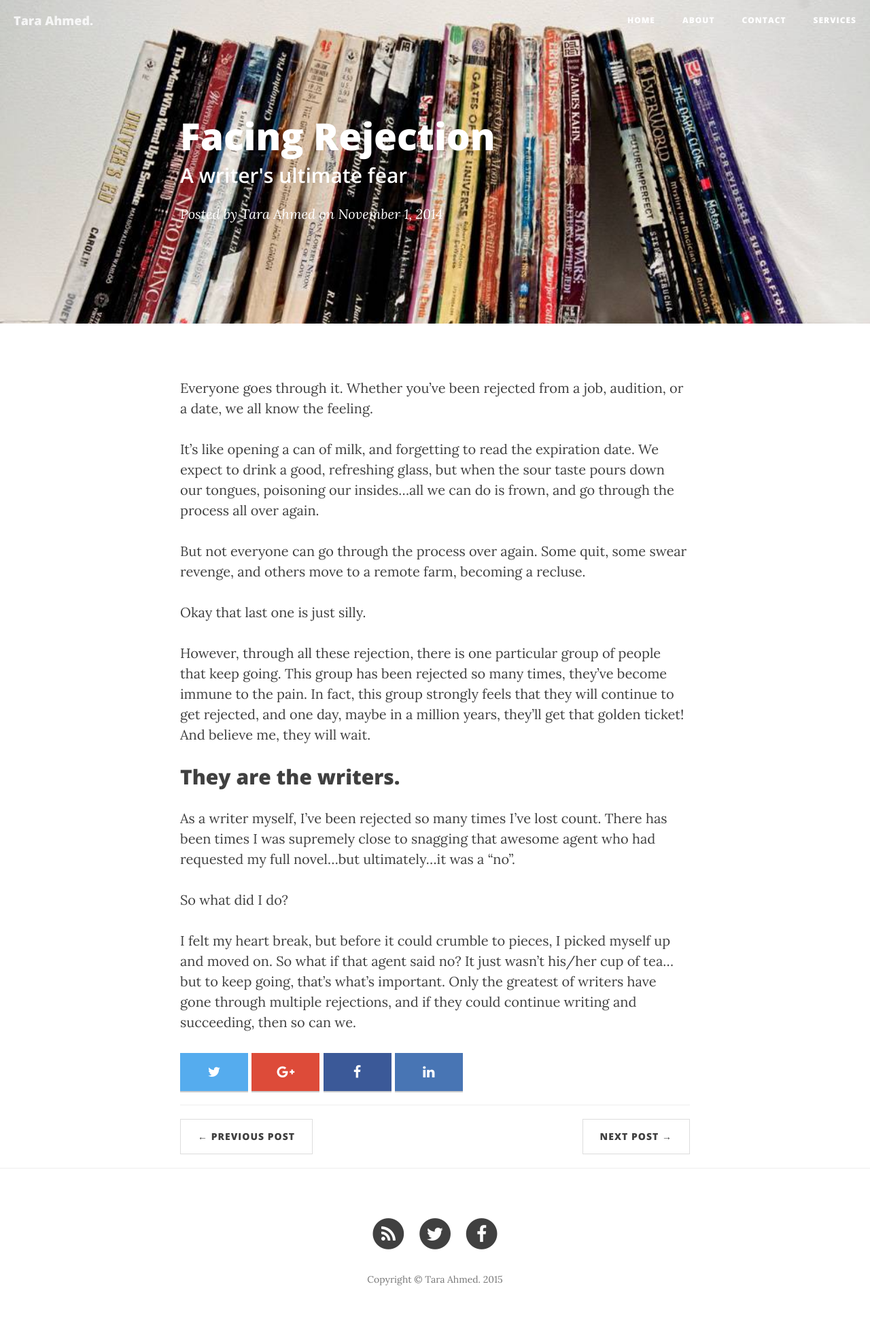
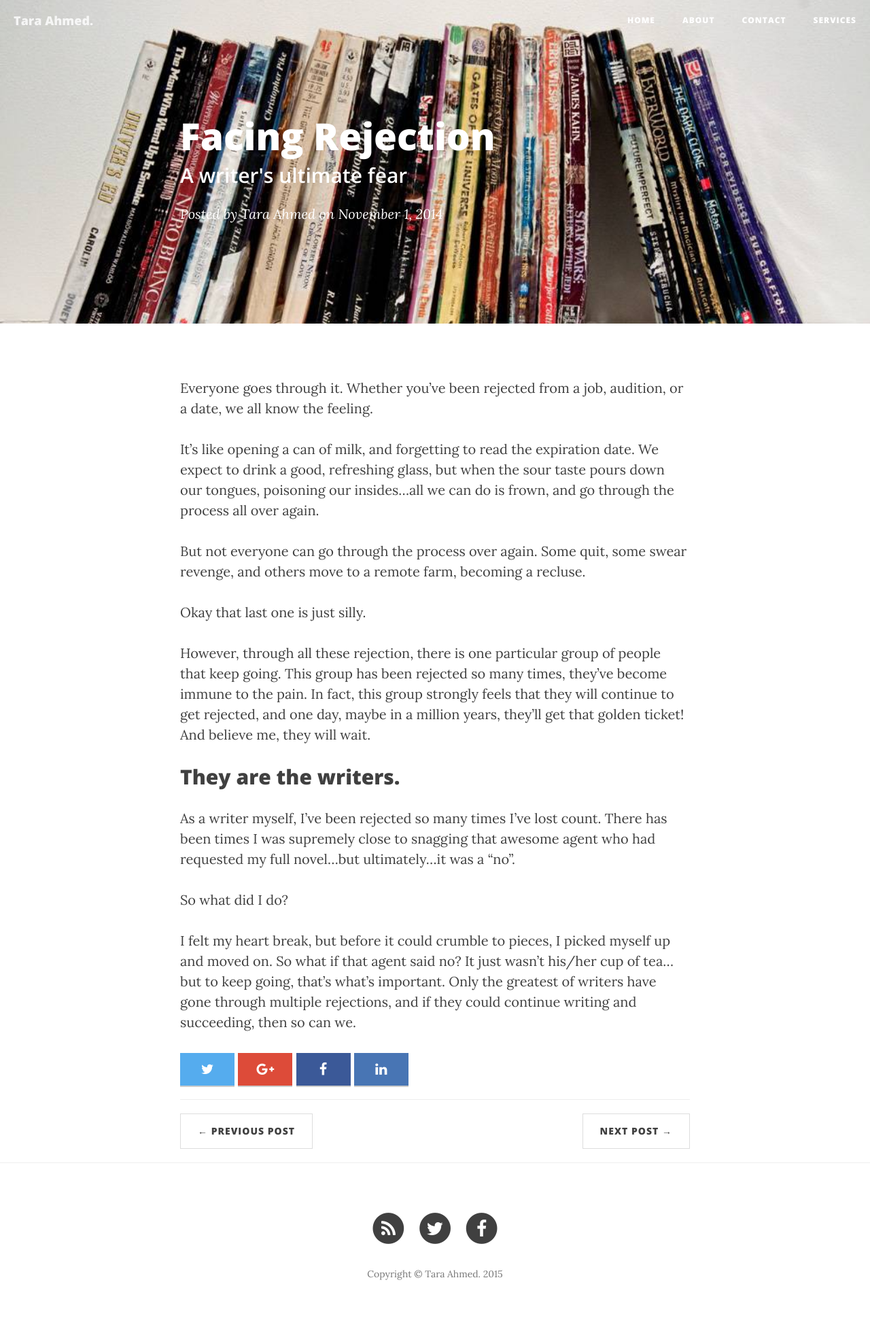
Before and after one commit to taraahmed/taraahmed.github.io, a Jekyll site: the page built from _posts/2014-11-01-facing-rejection.markdown, in a window 1280 px wide. Shown: the whole page at 68% size. Built offline with Jekyll 4.4.1, drawn with Linux system fonts in a browser that asks for light colours; nearby versions of some CDN libraries.

Commit message:
Update clean-blog.css

```diff
--- a/css/clean-blog.css
+++ b/css/clean-blog.css
@@ -402,8 +402,8 @@ body {
     display: inline-block;
     color: #ffffff;
     border: none;
-    padding: 0.7em;
-    width: 5em;
+    padding: 0.5em;
+    width: 4em;
     box-shadow: 0 2px 0 0 rgba(0,0,0,0.2);
     outline: none;
     text-align: center;
```
